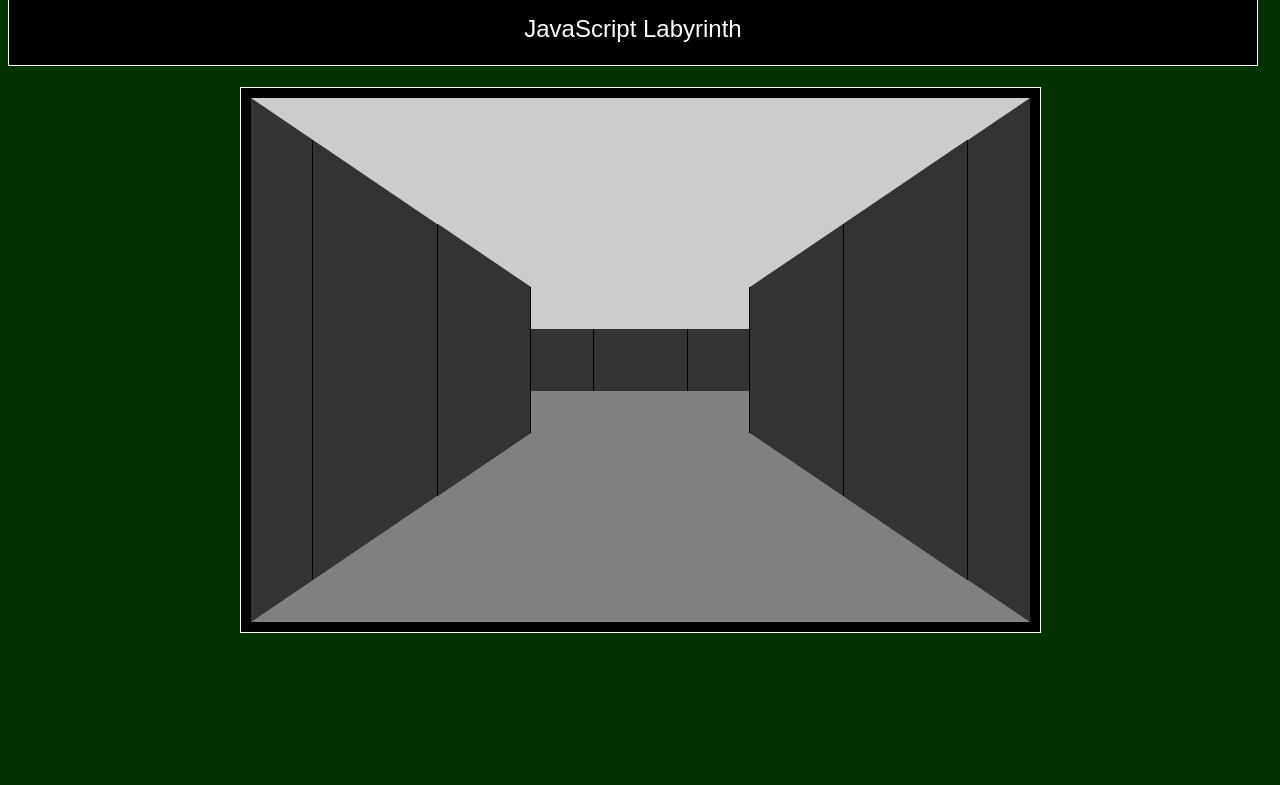
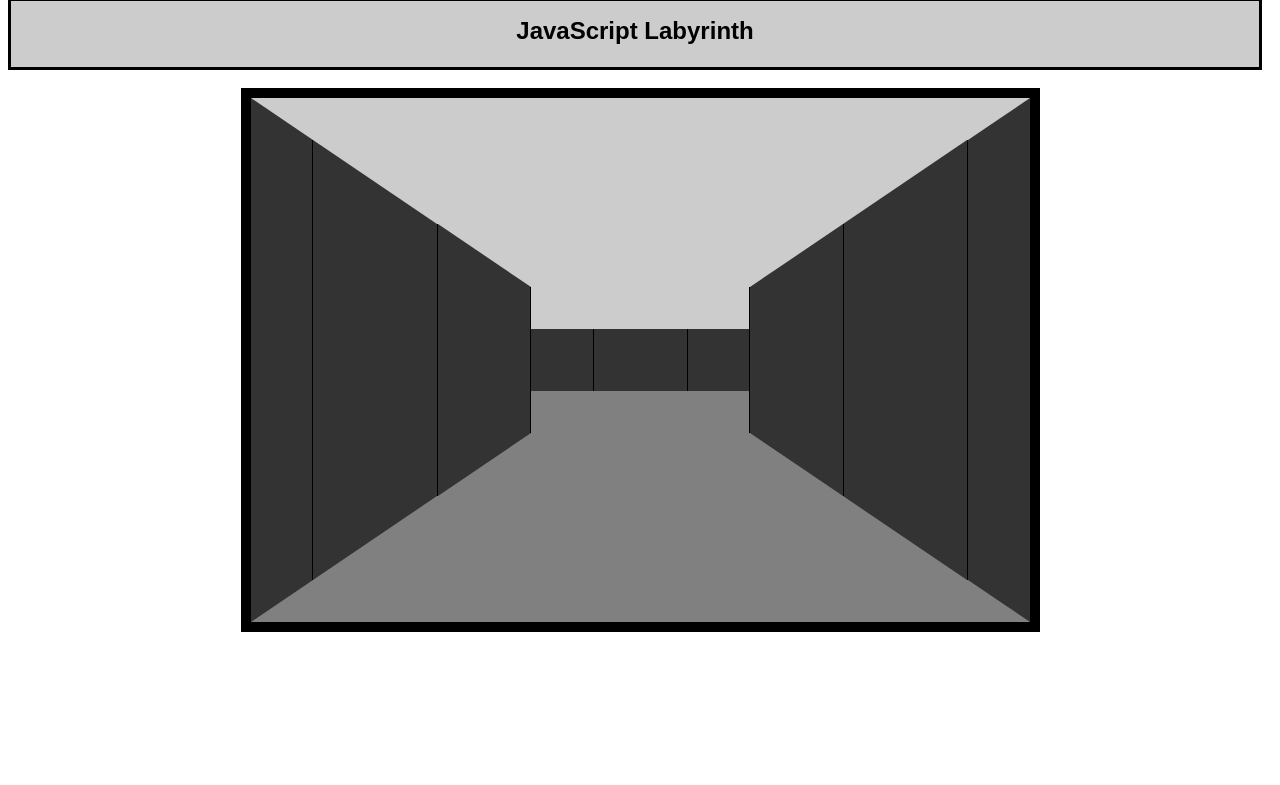
Before and after one commit to stephen-a-barry/javascript-labyrinth, a plain HTML site: page index.html in a window 1280 px wide. Shown: the top 785 px of the page. Drawn offline with Linux system fonts and the light colour scheme.

Commit message:
changed color scheme

```diff
--- a/index.html
+++ b/index.html
@@ -1,6 +1,6 @@
 <html>
 <head>
-  <title>Maze</title>
+  <title>JS Labyrinth</title>
   <link rel="stylesheet"href="style.css"/>
 </head>
 <body>
--- a/style.css
+++ b/style.css
@@ -1,5 +1,5 @@
 html {
-  background-color: #003300;
+  background-color: #fff;;
 }
 
 td div{
@@ -78,12 +78,13 @@ div {
   position: fixed;
   float: top;
   z-index: 2;
-  background-color: black;
-  border: 1px solid white;
+  background-color: #ccc;;
+  border: 3px solid #000;;
   margin-top: -10px;
-  color: white;
+  color: #000;
   font-family: Arial, sans-serif;
   font-size: 24px;
+  font-weight: bold;
   padding-top: 16px;
   text-align: center;
 }
```
